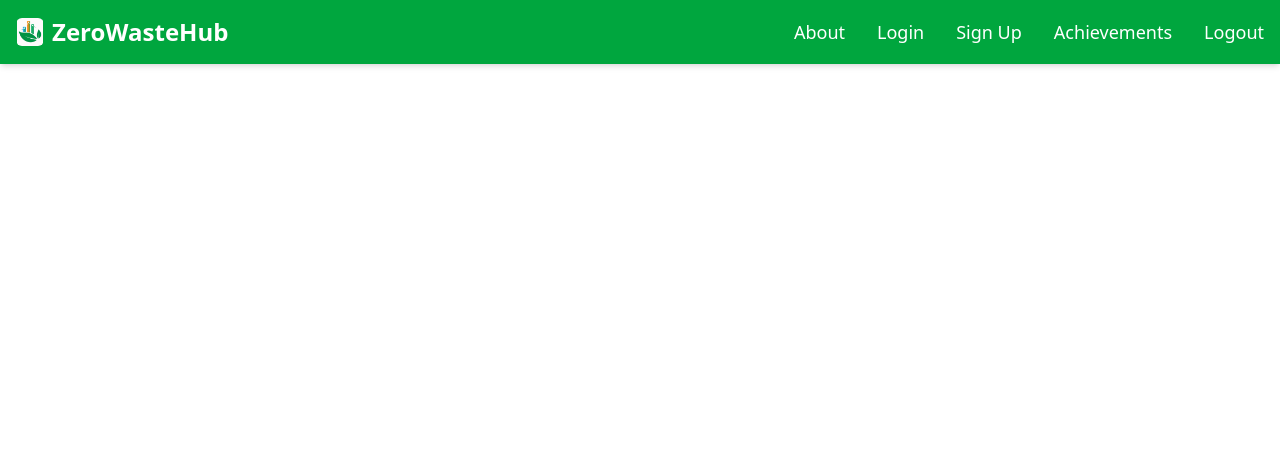
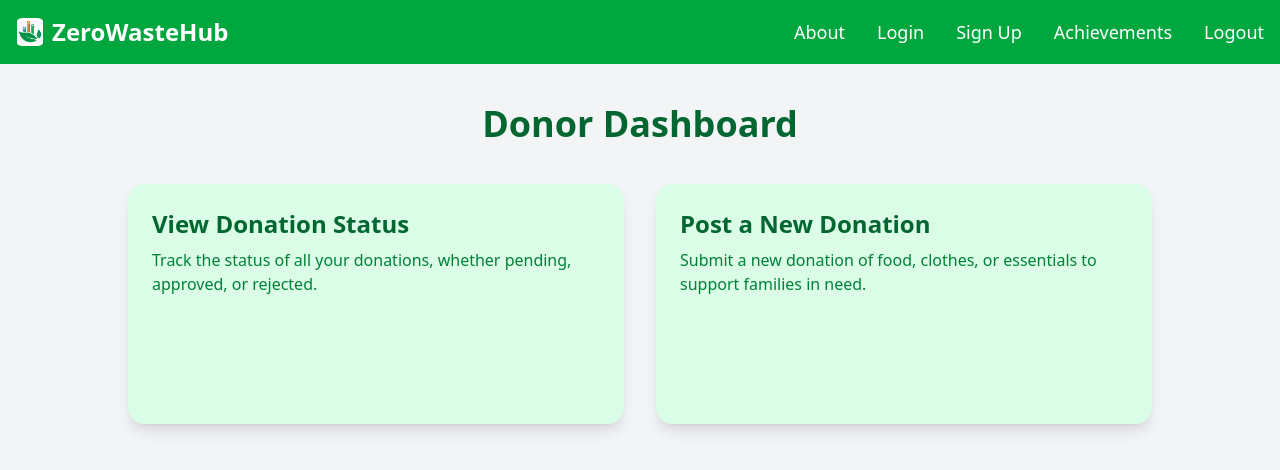
Before and after one commit to im-anjali/ZeroWasteHub, a React (Vite) app in the folder frontend/: page /donor-dashboard in a window 1280 px wide. Shown: the top 470 px of the page. Built offline with nearby package versions, Linux system fonts and the light colour scheme.

Commit message:
add: donor dashboard

```diff
--- a/frontend/src/App.jsx
+++ b/frontend/src/App.jsx
@@ -12,25 +12,28 @@ import TempBrowseItems from "./pages/requestor/TempBrowseItems";
 import MyRequests from "./pages/requestor/MyRequests";
 import PostDonations from "./pages/dashboards/PostDonations";
 import AdminDashboard from "./pages/dashboards/AdminDashboard";
+import DonationDashboard from "./pages/dashboards/DonationDashboard";
 const App = () => {
   return (
-   <>
+    <>
       <Navbar />
       <Routes>
-        <Route path = "/volunteer-dashboard" element={<VolunteerDashboard/>}/>
+        <Route path="/volunteer-dashboard" element={<VolunteerDashboard />} />
         <Route path="/requestor-dashboard" element={<RequestorDashboard />} />
-        <Route path="/requestor/browse" element={<TempBrowseItems/>} />
-        <Route path="/requestor/requests" element={<MyRequests/>} />
-        <Route path="/" element={<Home/>}/>
-        <Route path="/about" element={<About/>} />
-        <Route path="/home" element={<Home/>} />
+        <Route path="/requestor/browse" element={<TempBrowseItems />} />
+        <Route path="/requestor/requests" element={<MyRequests />} />
+        <Route path="/" element={<Home />} />
+        <Route path="/about" element={<About />} />
+        <Route path="/home" element={<Home />} />
         <Route path="/signup" element={<SignUp />} />
         <Route path="/login" element={<LoginPage />} />
-        <Route path="/achievements" element={<Achievements/>}/>
-         <Route path="/post-donations" element={<PostDonations/>}/>
-           <Route path="/admin-dashboard" element={<AdminDashboard />} />
+        <Route path="/achievements" element={<Achievements />} />
+        <Route path="/post-donations" element={<PostDonations />} />
+        <Route path="/admin-dashboard" element={<AdminDashboard />} />
+        <Route path="/donor-dashboard" element={<DonationDashboard />} />
+
       </Routes>
-  </>
+    </>
   );
 };
 
--- a/frontend/src/pages/dashboards/DonationDashboard.jsx
+++ b/frontend/src/pages/dashboards/DonationDashboard.jsx
@@ -1,11 +1,36 @@
-import React from 'react'
+import React from 'react';
+import { useNavigate } from 'react-router-dom';
 
 function DonationDashboard() {
+  const navigate = useNavigate();
+
   return (
-    <div>
+    <div className="min-h-screen flex flex-col items-center justify-start bg-gray-100 pt-10 px-3">
+      <h1 className="text-4xl font-bold text-green-800 mb-10">Donor Dashboard</h1>
 
+      <div className="grid grid-cols-1 md:grid-cols-2 gap-8 w-full max-w-5xl">
+        <div
+          onClick={() => navigate('/my-donations')}
+          className="cursor-pointer bg-green-100 hover:bg-green-200 transition shadow-lg rounded-2xl p-6 h-60 flex flex-col justify-start items-start text-left"
+        >
+          <h2 className="text-2xl font-semibold text-green-800 mb-2">View Donation Status</h2>
+          <p className="text-green-700 text-base">
+            Track the status of all your donations, whether pending, approved, or rejected.
+          </p>
+        </div>
+
+        <div
+          onClick={() => navigate('/post-donations')}
+          className="cursor-pointer bg-green-100 hover:bg-green-200 transition shadow-lg rounded-2xl p-6 h-60 flex flex-col justify-start items-start text-left"
+        >
+          <h2 className="text-2xl font-semibold text-green-800 mb-2">Post a New Donation</h2>
+          <p className="text-green-700 text-base">
+            Submit a new donation of food, clothes, or essentials to support families in need.
+          </p>
+        </div>
+      </div>
     </div>
-  )
+  );
 }
 
-export default DonationDashboard
+export default DonationDashboard;
```
